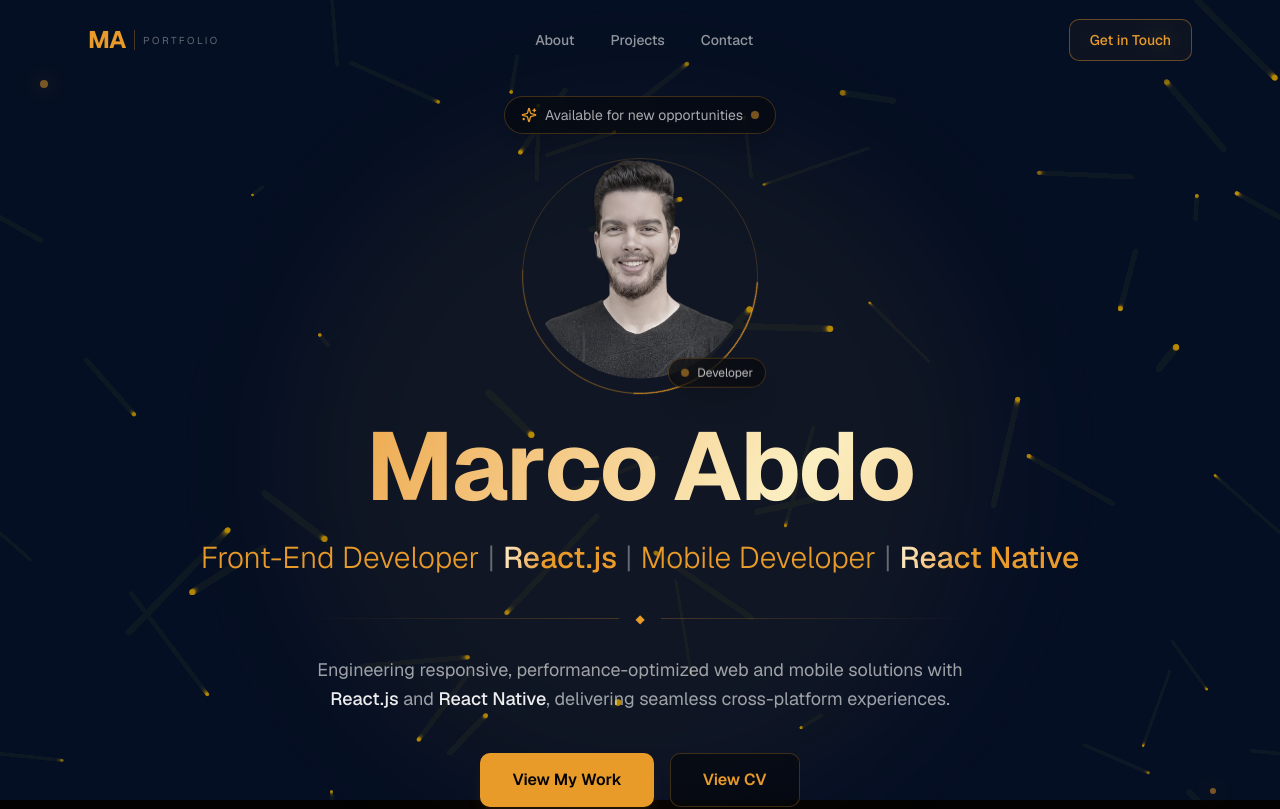
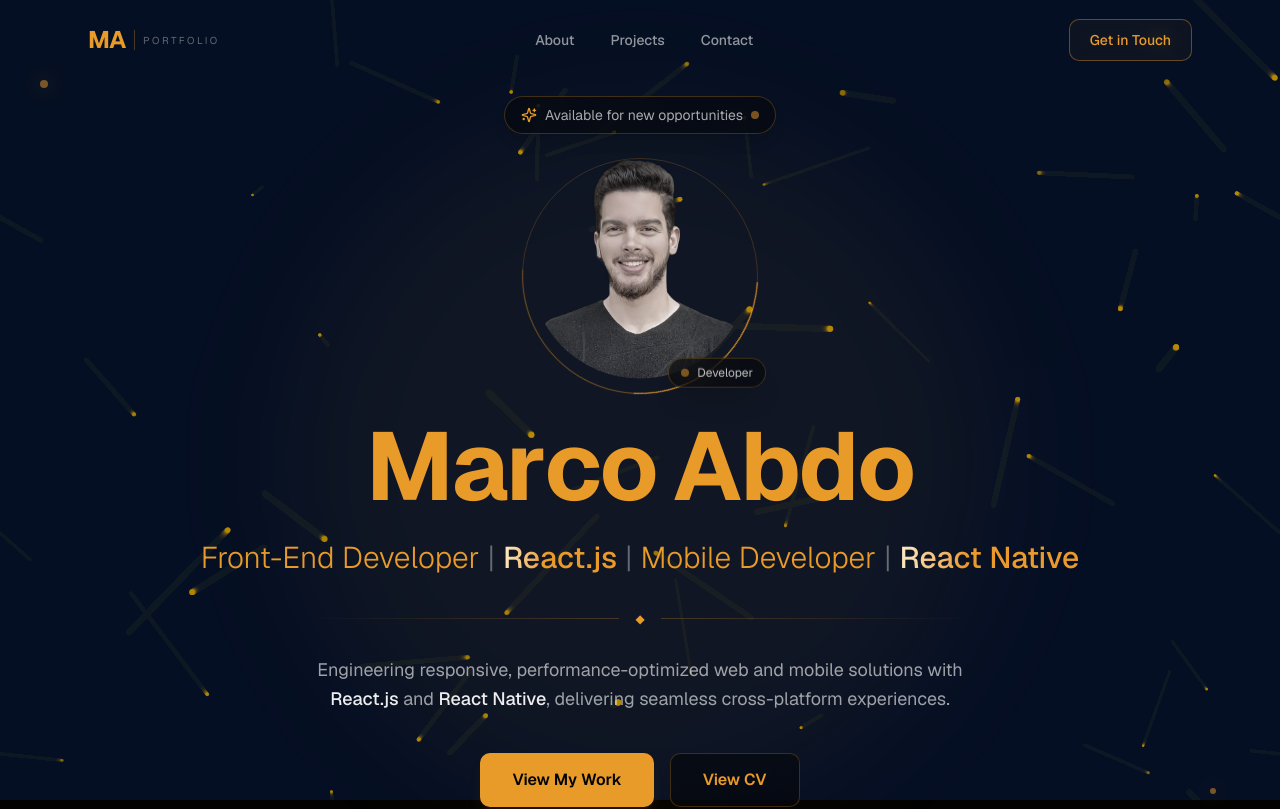
Before and after one commit to marcoabdo20/portfolio-project, a Next.js app: page / in a window 1280 px wide. Shown: the top 809 px of the page. Built offline with nearby package versions, Linux system fonts and the light colour scheme.

Commit message:
Update Hero component; replace 'text-gradient-gold' with 'text-primary' for consistency

```diff
--- a/components/hero.tsx
+++ b/components/hero.tsx
@@ -420,7 +420,7 @@
             variants={nameContainerVariants}
             className="
               inline-block
-              text-gradient-gold
+              text-primary
             "
             aria-hidden="true"
           >
```
